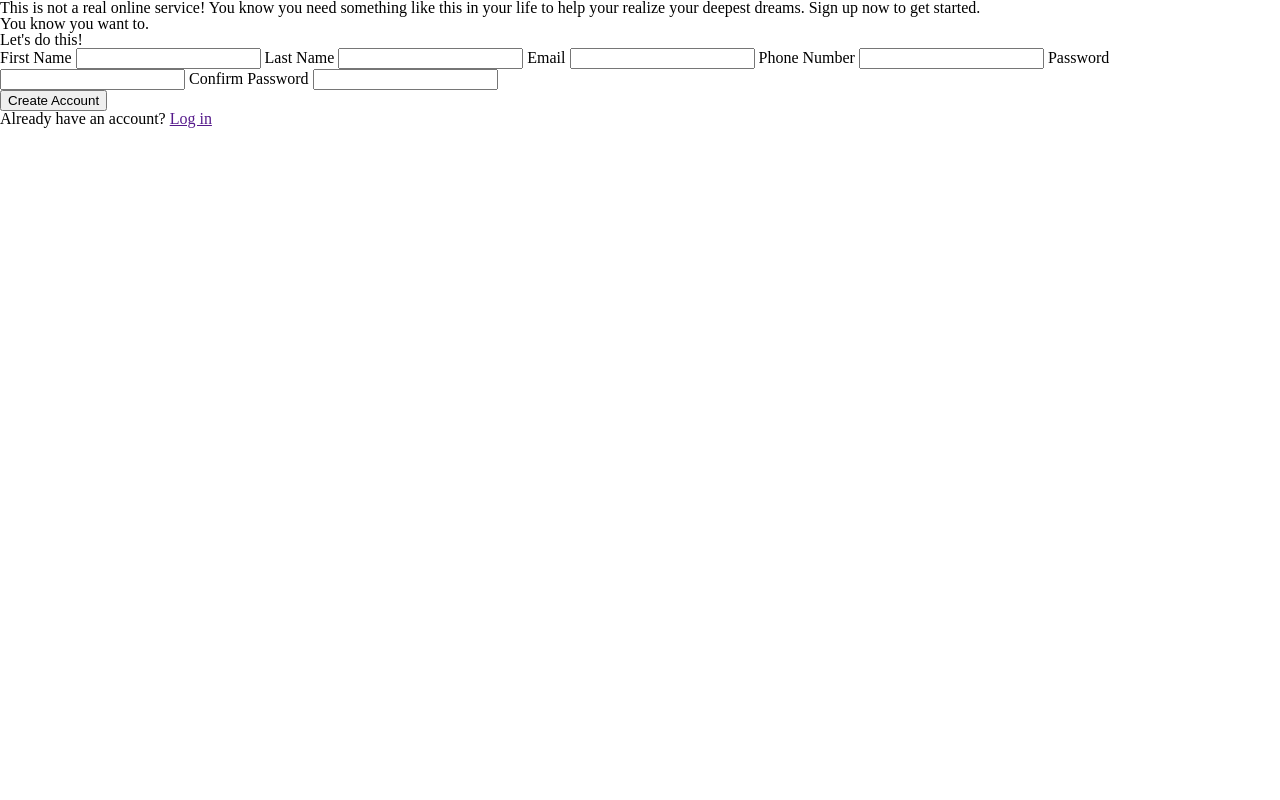
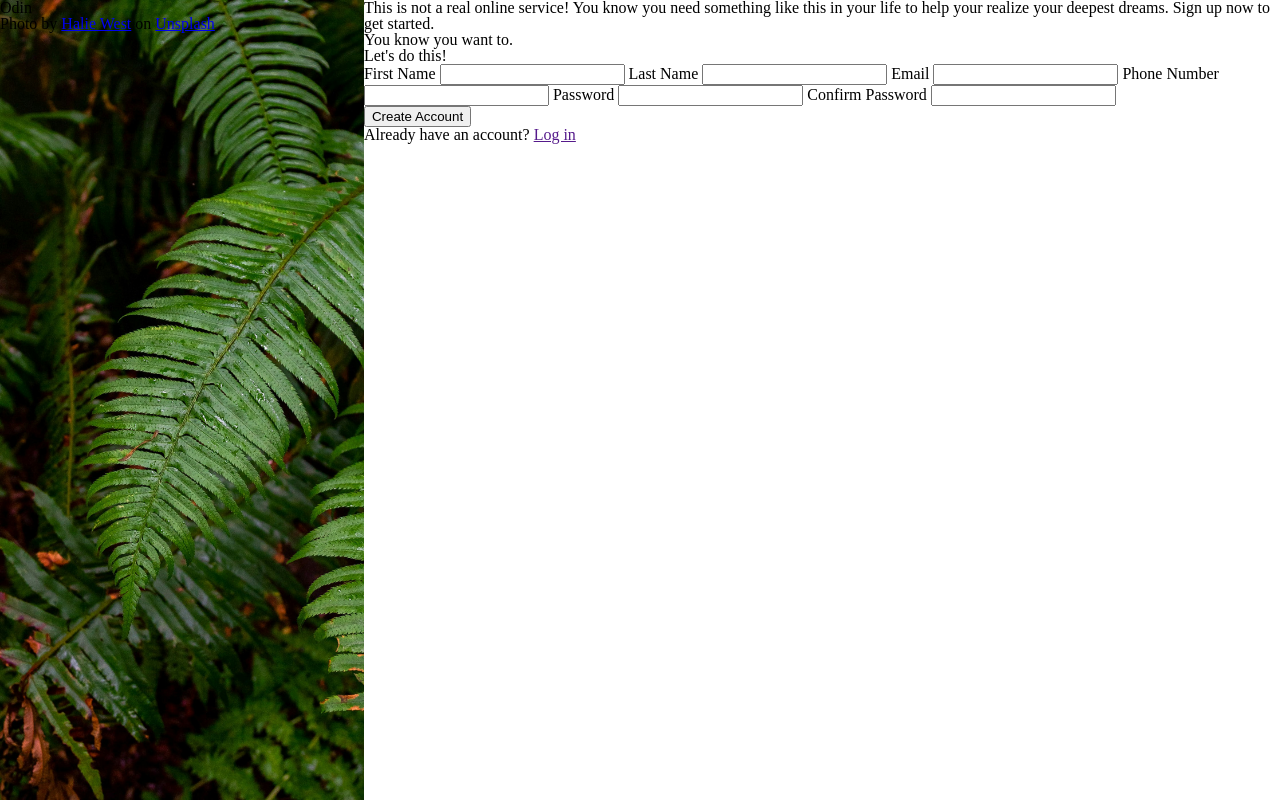
Before and after one commit to Mathzzuco/odin-form, a plain HTML site: page index.html in a window 1280 px wide. Drawn offline with Linux system fonts and the light colour scheme.

Commit message:
add green leaf image

```diff
--- a/css/styles.css
+++ b/css/styles.css
@@ -0,0 +1,16 @@
+body {
+  display: flex;
+}
+
+header {
+  height: 100vh;
+  width: 50vw;
+}
+
+.image-background {
+  height: 100%;
+  width: 100%;
+  background-image: url("../img/naturebackground.jpg");
+  background-size: auto 100%;
+  object-fit: cover;
+}
--- a/index.html
+++ b/index.html
@@ -9,6 +9,26 @@
     <script src="js/script.js" defer></script>
   </head>
   <body>
+    <header>
+      <div class="image-background">
+        <div class="odin-logo-box">
+          <h1>Odin</h1>
+        </div>
+        <p>
+          Photo by
+          <a
+            href="https://unsplash.com/@haliewestphoto?utm_content=creditCopyText&utm_medium=referral&utm_source=unsplash"
+            >Halie West</a
+          >
+          on
+          <a
+            href="https://unsplash.com/photos/green-leaf-plant-in-close-up-photography-25xggax4bSA?utm_content=creditCopyText&utm_medium=referral&utm_source=unsplash"
+            >Unsplash</a
+          >
+        </p>
+      </div>
+    </header>
+    <main>
       <p>
         This is not a real online service! You know you need something like this
         in your life to help your realize your deepest dreams. Sign up
@@ -35,5 +55,6 @@
         <button type="submit">Create Account</button>
         <p>Already have an account? <a href="">Log in</a></p>
       </form>
+    </main>
   </body>
 </html>
--- a/js/script.js
+++ b/js/script.js
@@ -4,17 +4,11 @@ function checkpassword(e) {
   const password = document.getElementById("password").value;
   const confirmPassword = document.getElementById("confirm_password").value;
   if (password === confirmPassword) {
-    console.log(password);
-    console.log(confirmPassword);
     document.getElementById("password_message").innerHTML = "";
-    alert("batata");
   } else {
     e.preventDefault();
-    console.log(password);
-    console.log(confirmPassword);
     document.getElementById("password_message").innerHTML =
       "* Passwords do not match";
-    alert("cenoura");
   }
 }
 
```
Also changed, not shown: img/naturebackground.jpg (added). Lines whose indentation alone changed are shown as unchanged.
